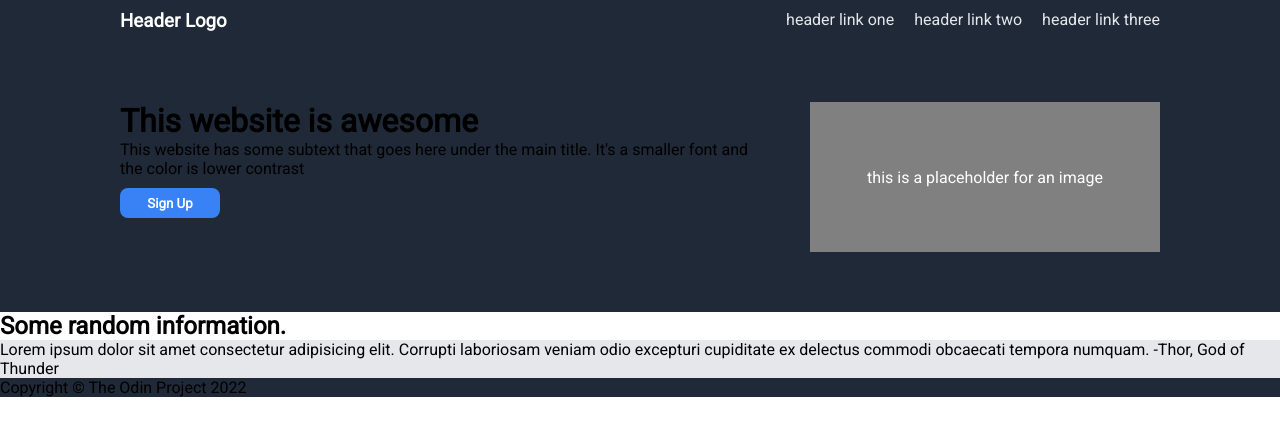
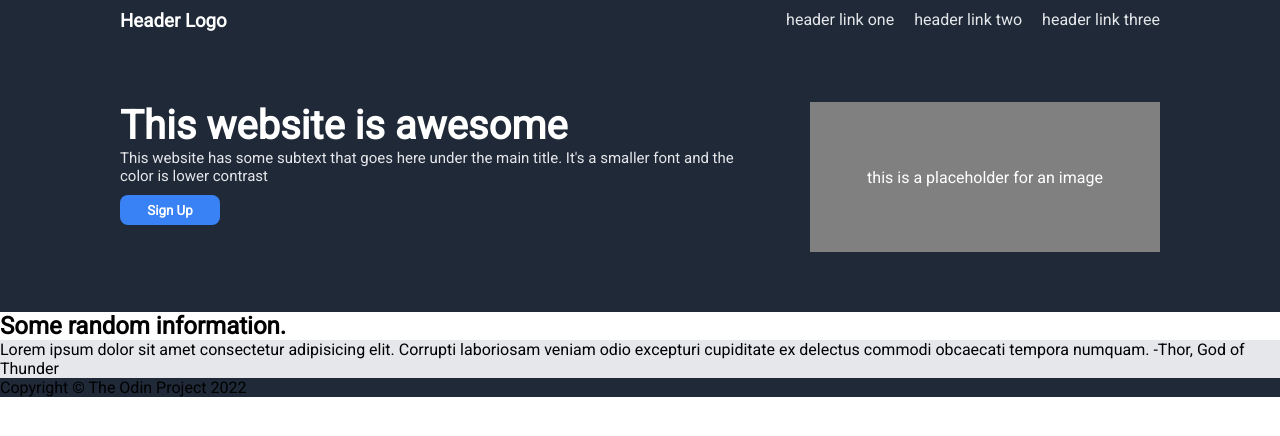
Before and after one commit to jamesg8025/landing-page, a plain HTML site: page index.html in a window 1280 px wide. Drawn offline with Linux system fonts and the light colour scheme.

Commit message:
Edit html in second container

```diff
--- a/index.html
+++ b/index.html
@@ -36,12 +36,12 @@
     <div class="second-container">
         <h2>Some random information.</h2>
         <div class="card"></div>
-        <div class="card"></div>
-        <div class="card"></div>
+        <div class="subtext"></div>
         <div class="card"></div>
         <div class="subtext"></div>
+        <div class="card"></div>
         <div class="subtext"></div>
-        <div class="subtext"></div>
+        <div class="card"></div>
         <div class="subtext"></div>
     </div>
     <div class="third-container">
--- a/style.css
+++ b/style.css
@@ -45,7 +45,15 @@ li {
     margin-left: 20px;
 
 }
+.first-container h1 {
+    color: white;
+    font-size: 40px;
+}
 
+.first-container p {
+    color: #e5e7eb;
+    font-size: 15px;
+}
 button {
     border-radius: 8px;
     border: none;
@@ -79,6 +87,6 @@ button {
     margin-right: 40px;
 
 }
-.right-content {
+/* .right-content {
     display: flex;
-}
+} */
```
